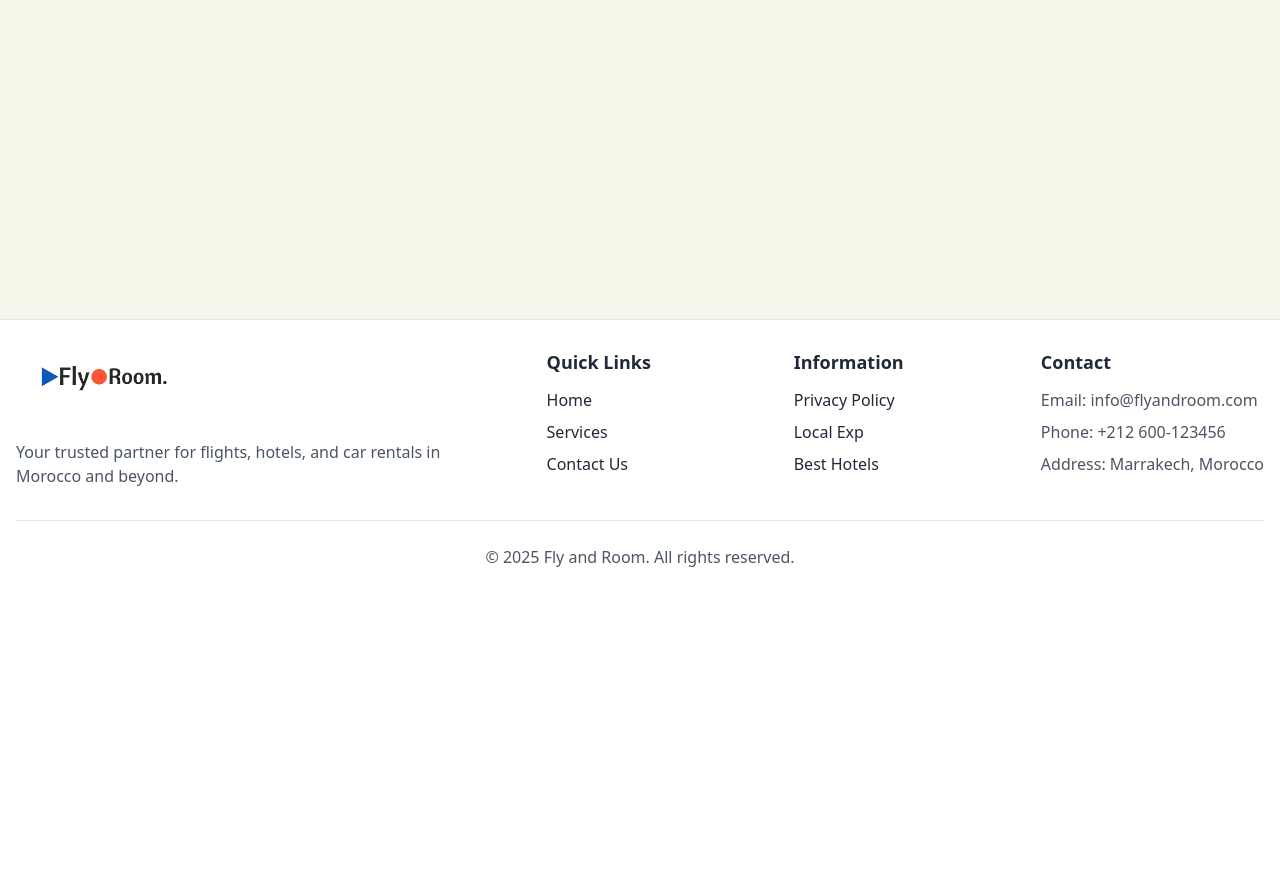
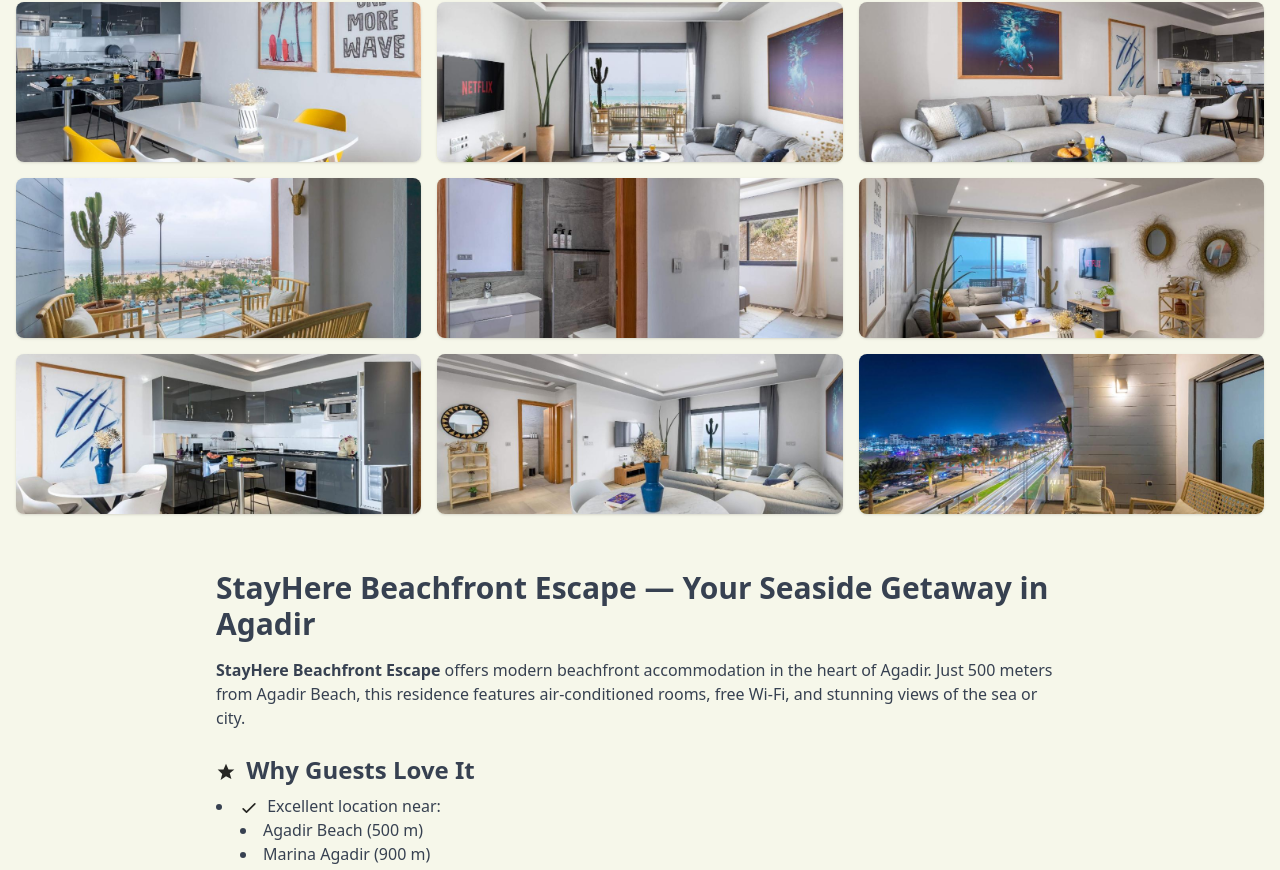
Before and after one commit to noss101/fly-and-room, a React (Vite) app: page /best-hotels/agadir-stayhere-beachfront-escape in a window 1280 px wide. Shown: the part 215-1085 px from the top of the page. Before the commit the page ends 800 px from the top, so only its background shows below. Built offline with nearby package versions, Linux system fonts and the light colour scheme; a web font is replaced by a local one.

Commit message:
Add Agadir StayHere Beachfront Escape hotel

```diff
--- a/src/data/bestHotels.jsx
+++ b/src/data/bestHotels.jsx
@@ -728,5 +728,106 @@ export const bestHotels = [
       '/images/chef9.jpg',
       '/images/chefchaoun.jpg'
     ]
+  },
+  {
+    slug: 'agadir-stayhere-beachfront-escape',
+    title: 'Agadir StayHere Beachfront Escape',
+    description:
+      'Modern beachfront apartments in Agadir with free Wi-Fi and sea or city views.',
+    details: (
+      <section className="max-w-4xl mx-auto p-6">
+        <h1 className="text-3xl font-bold mb-4">
+          StayHere Beachfront Escape — Your Seaside Getaway in Agadir
+        </h1>
+        <p className="mb-4">
+          <strong>StayHere Beachfront Escape</strong> offers modern beachfront
+          accommodation in the heart of Agadir. Just 500 meters from Agadir
+          Beach, this residence features air-conditioned rooms, free Wi-Fi, and
+          stunning views of the sea or city.
+        </p>
+
+        <h2 className="text-2xl font-semibold mt-6 mb-2">
+          <IconStar /> Why Guests Love It
+        </h2>
+        <ul className="list-disc list-inside mb-4">
+          <li>
+            <IconCheck /> Excellent location near:
+            <ul className="list-disc list-inside ml-6">
+              <li>Agadir Beach (500 m)</li>
+              <li>Marina Agadir (900 m)</li>
+              <li>Agadir Oufella Ruins (1.2 km)</li>
+              <li>Amazighe Heritage Museum (4 km)</li>
+            </ul>
+          </li>
+          <li>
+            <IconCheck /> Beachfront property with terrace
+          </li>
+          <li>
+            <IconCheck /> Free Wi-Fi throughout
+          </li>
+          <li>
+            <IconCheck /> Family-friendly with spacious apartments
+          </li>
+        </ul>
+
+        <h2 className="text-2xl font-semibold mt-6 mb-2">
+          <IconBed /> Apartment Features
+        </h2>
+        <ul className="list-disc list-inside mb-4">
+          <li>
+            <IconCheck /> Air conditioning
+          </li>
+          <li>
+            <IconCheck /> Private bathroom with shower, bathtub, and hairdryer
+          </li>
+          <li>
+            <IconCheck /> Fully equipped kitchen: fridge, oven, microwave,
+            dishwasher, stovetop, coffee maker
+          </li>
+          <li>
+            <IconCheck /> Flat-screen TV
+          </li>
+          <li>
+            <IconCheck /> Balcony or patio with sea or city views
+          </li>
+        </ul>
+
+        <h2 className="text-2xl font-semibold mt-6 mb-2">
+          <IconCar /> Nearby Dining
+        </h2>
+        <ul className="list-disc list-inside mb-4">
+          <li>Coffeeshop Company (600 m)</li>
+          <li>Herguita Restaurant (550 m)</li>
+          <li>Café Courmet (700 m)</li>
+        </ul>
+
+        <p className="mb-6">
+          Discover a blend of comfort and convenience at{' '}
+          <strong>StayHere Beachfront Escape</strong> — the ideal choice for a
+          relaxing stay by the sea.
+        </p>
+
+        <a
+          href="https://www.booking.com/Share-rJ7MF0"
+          target="_blank"
+          rel="noopener noreferrer"
+          className="inline-block bg-blue-600 text-white px-6 py-3 rounded hover:bg-blue-700 transition"
+        >
+          Check Availability &amp; Book Now
+        </a>
+      </section>
+    ),
+    image: '/images/agadirstayhere.jpg',
+    images: [
+      '/images/agadirstayhere10.jpg',
+      '/images/agadirstayhere2.jpg',
+      '/images/agadirstayhere3.jpg',
+      '/images/agadirstayhere4.jpg',
+      '/images/agadirstayhere5.jpg',
+      '/images/agadirstayhere6.jpg',
+      '/images/agadirstayhere7.jpg',
+      '/images/agadirstayhere8.jpg',
+      '/images/agadirstayhere9.jpg'
+    ]
   }
 ];
```
